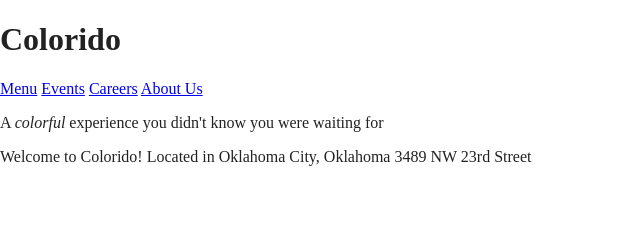
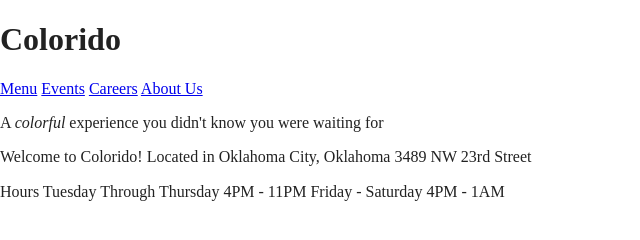
Before and after one commit to jadeccdudley/colorido, a website built with Parcel: page index.html in a window 1280 px wide. Shown: the whole page, without its empty margins (0-640 px from the left). Built offline with nearby package versions, Linux system fonts and the light colour scheme.

Commit message:
added in image in img and made small changes

```diff
--- a/index.html
+++ b/index.html
@@ -48,6 +48,7 @@
 <p>A <em>colorful</em> experience you didn't know you were waiting for</p>
 </header>
 <p>Welcome to Colorido! Located in Oklahoma City, Oklahoma 3489 NW 23rd Street</p>
+<p>Hours Tuesday Through Thursday 4PM - 11PM Friday - Saturday 4PM - 1AM</p>
 </nav>
 
 </html>
```
Also changed, not shown: img/coloridointro.png (added), 1 other file.
